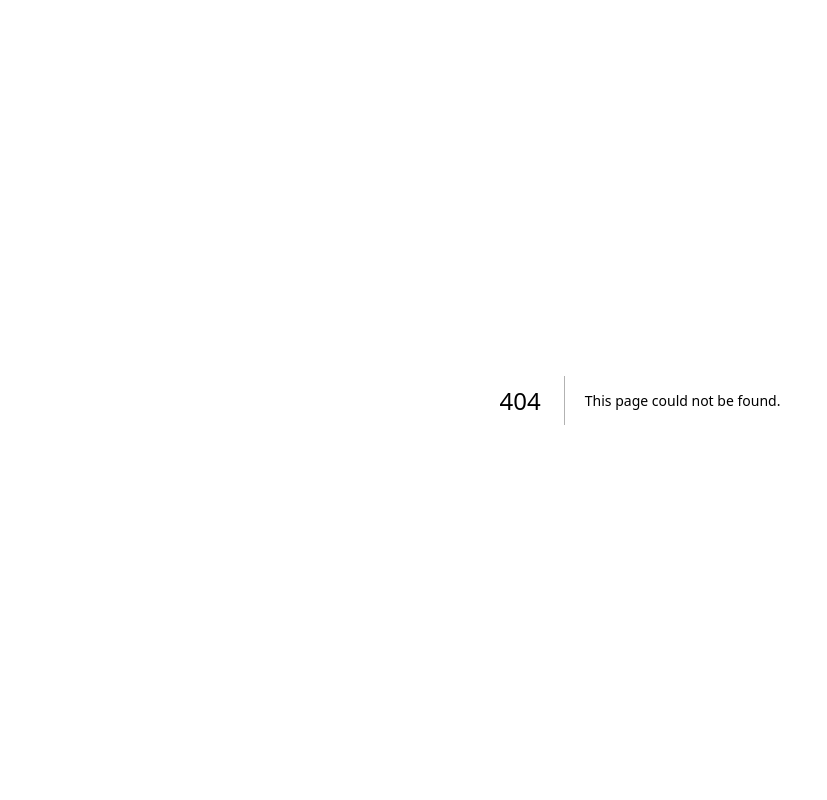
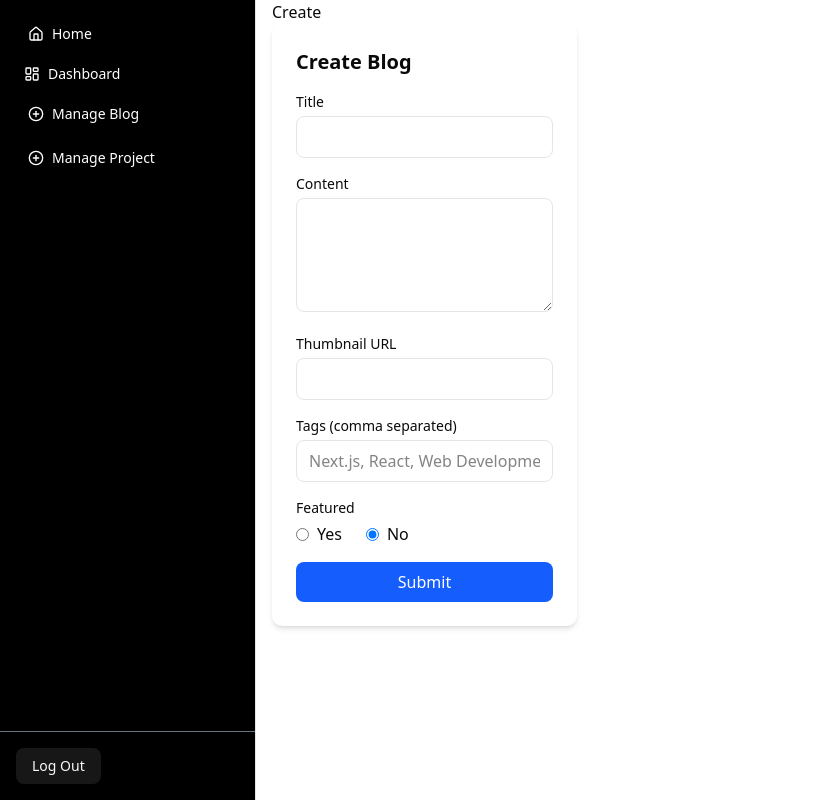
Before and after one commit to MukterHossain/mukterhossain.me-ui, a Next.js app: page /dashboard/create-project in a window 1280 px wide. Before the commit this address had no page. Shown: the whole page, without its empty margins (0-827 px from the left). Built offline with nearby package versions, Linux system fonts and the light colour scheme.

Commit message:
create project and blog route setup

```diff
--- /dev/null
+++ b/src/app/(dashboard)/dashboard/(blogs)/manage-blog/page.tsx
@@ -0,0 +1,18 @@
+import { Button } from '@/components/ui/button';
+import Link from 'next/link';
+import React from 'react';
+
+const ManageBlog = () => {
+    return (
+        <div>
+            <h1>Manage Blog</h1>
+            <Link href={'/dashboard/create-blog'}><Button >Create Blog</Button></Link>
+
+            <div>
+                <h1>Table</h1>
+            </div>
+        </div>
+    );
+};
+
+export default ManageBlog;
--- /dev/null
+++ b/src/app/(dashboard)/dashboard/(project)/create-project/page.tsx
@@ -0,0 +1,13 @@
+import CreateProjectForm from '@/components/modules/Projects/CreateProjectForm';
+import React from 'react';
+
+const CreateProject = () => {
+    return (
+        <div>
+            <h1>Create</h1>
+            <CreateProjectForm></CreateProjectForm>
+        </div>
+    );
+};
+
+export default CreateProject;
--- /dev/null
+++ b/src/app/(dashboard)/dashboard/(project)/manage-project/page.tsx
@@ -0,0 +1,16 @@
+import { Button } from '@/components/ui/button';
+import Link from 'next/link';
+import React from 'react';
+
+const ManageProject = () => {
+    return (
+        <div>
+            <h1>Manage Project</h1>
+            <Link href={'/dashboard/create-project'}><Button >Create Project</Button></Link>
+            <h1>Table</h1>
+
+        </div>
+    );
+};
+
+export default ManageProject;
--- /dev/null
+++ b/src/components/modules/Projects/CreateProjectForm.tsx
@@ -0,0 +1,108 @@
+
+"use client";
+
+import Form from "next/form";
+
+import { useState } from "react";
+
+export default function CreateProjectForm() {
+  const [isFeatured, setIsFeatured] = useState("false");
+
+  return (
+    <Form
+      action="/api/blogs"
+      className="max-w-4xl mx-auto p-6 bg-white shadow-md rounded-lg space-y-4 w-full"
+    >
+      <h2 className="text-xl font-semibold mb-4">Create Blog</h2>
+
+      {/* Title */}
+      <div>
+        <label className="block text-sm font-medium mb-1" htmlFor="title">
+          Title
+        </label>
+        <input
+          type="text"
+          id="title"
+          name="title"
+          className="w-full rounded-md border px-3 py-2 focus:ring focus:ring-blue-200"
+        />
+      </div>
+
+      {/* Content */}
+      <div>
+        <label className="block text-sm font-medium mb-1" htmlFor="content">
+          Content
+        </label>
+        <textarea
+          id="content"
+          name="content"
+          rows={4}
+          className="w-full rounded-md border px-3 py-2 focus:ring focus:ring-blue-200"
+        />
+      </div>
+
+      {/* Thumbnail */}
+      <div>
+        <label className="block text-sm font-medium mb-1" htmlFor="thumbnail">
+          Thumbnail URL
+        </label>
+        <input
+          type="url"
+          id="thumbnail"
+          name="thumbnail"
+          className="w-full rounded-md border px-3 py-2 focus:ring focus:ring-blue-200"
+        />
+      </div>
+
+      {/* Tags */}
+      <div>
+        <label className="block text-sm font-medium mb-1" htmlFor="tags">
+          Tags (comma separated)
+        </label>
+        <input
+          type="text"
+          id="tags"
+          name="tags"
+          placeholder="Next.js, React, Web Development"
+          className="w-full rounded-md border px-3 py-2 focus:ring focus:ring-blue-200"
+        />
+      </div>
+
+      {/* Featured */}
+      <div>
+        <p className="block text-sm font-medium mb-1">Featured</p>
+        <div className="flex gap-6">
+          <label className="flex items-center gap-2">
+            <input
+              type="radio"
+              name="isFeatured"
+              value="true"
+              checked={isFeatured === "true"}
+              onChange={(e) => setIsFeatured(e.target.value)}
+              className="text-blue-600 focus:ring-blue-500"
+            />
+            Yes
+          </label>
+          <label className="flex items-center gap-2">
+            <input
+              type="radio"
+              name="isFeatured"
+              value="false"
+              checked={isFeatured === "false"}
+              onChange={(e) => setIsFeatured(e.target.value)}
+              className="text-blue-600 focus:ring-blue-500"
+            />
+            No
+          </label>
+        </div>
+      </div>
+
+      <button
+        type="submit"
+        className="w-full bg-blue-600 text-white font-medium py-2 rounded-md hover:bg-blue-700 transition"
+      >
+        Submit
+      </button>
+    </Form>
+  );
+}
--- a/src/components/shared/Sidebar.tsx
+++ b/src/components/shared/Sidebar.tsx
@@ -31,14 +31,14 @@ export default function Sidebar() {
           Dashboard
         </Link>
         <Link
-          href="/dashboard/create-blog"
+          href="/dashboard/manage-blog"
           className="flex items-center gap-2 rounded-lg px-3 py-2 text-sm font-medium hover:bg-gray-100 hover:text-black"
         >
           <PlusCircle className="h-4 w-4" />
-          Create Blog
+          Manage Blog
         </Link>
         <Link
-          href="/dashboard/create-blog"
+          href="/dashboard/manage-project"
           className="flex items-center gap-2 rounded-lg px-3 py-2 text-sm font-medium hover:bg-gray-100 hover:text-black"
         >
           <PlusCircle className="h-4 w-4" />
```
Also changed, not shown: src/app/(dashboard)/dashboard/(blogs)/create-blog/page.tsx (renamed from src/app/(dashboard)/dashboard/create-blog/page.tsx).
